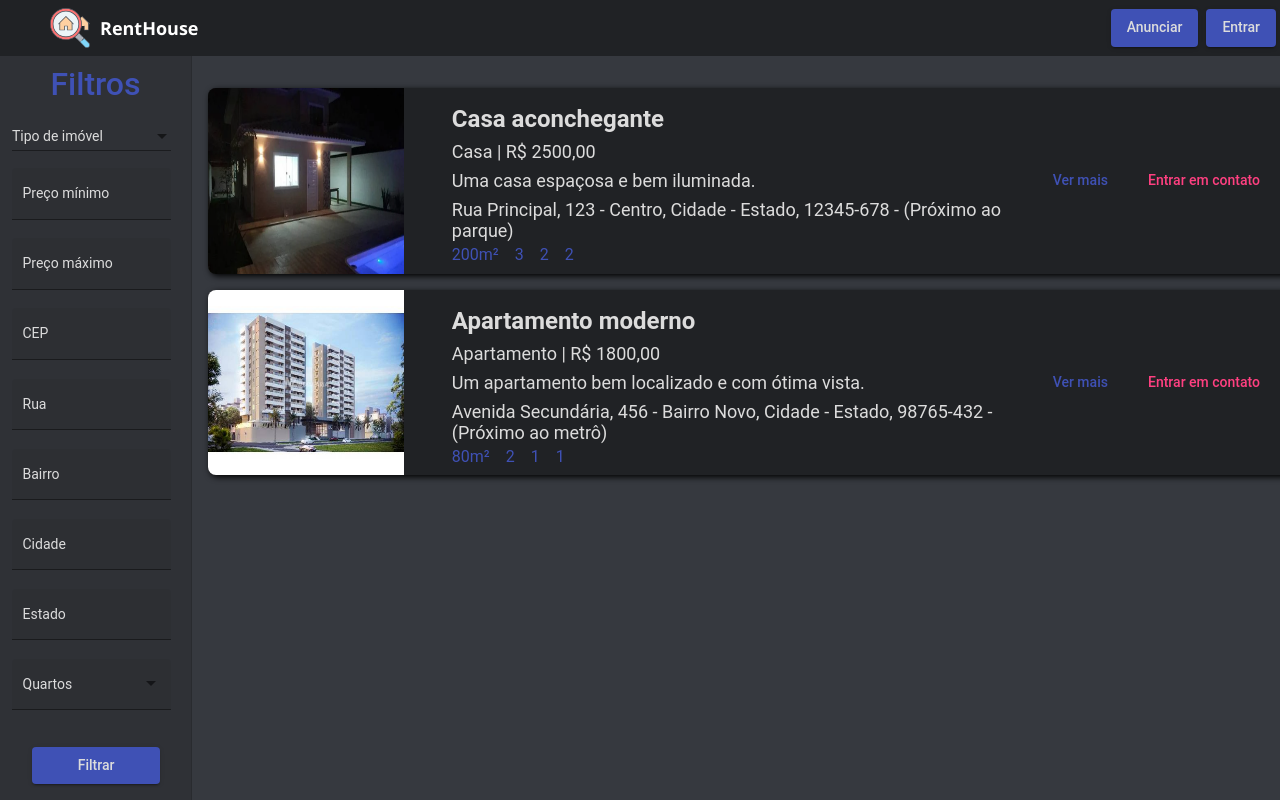
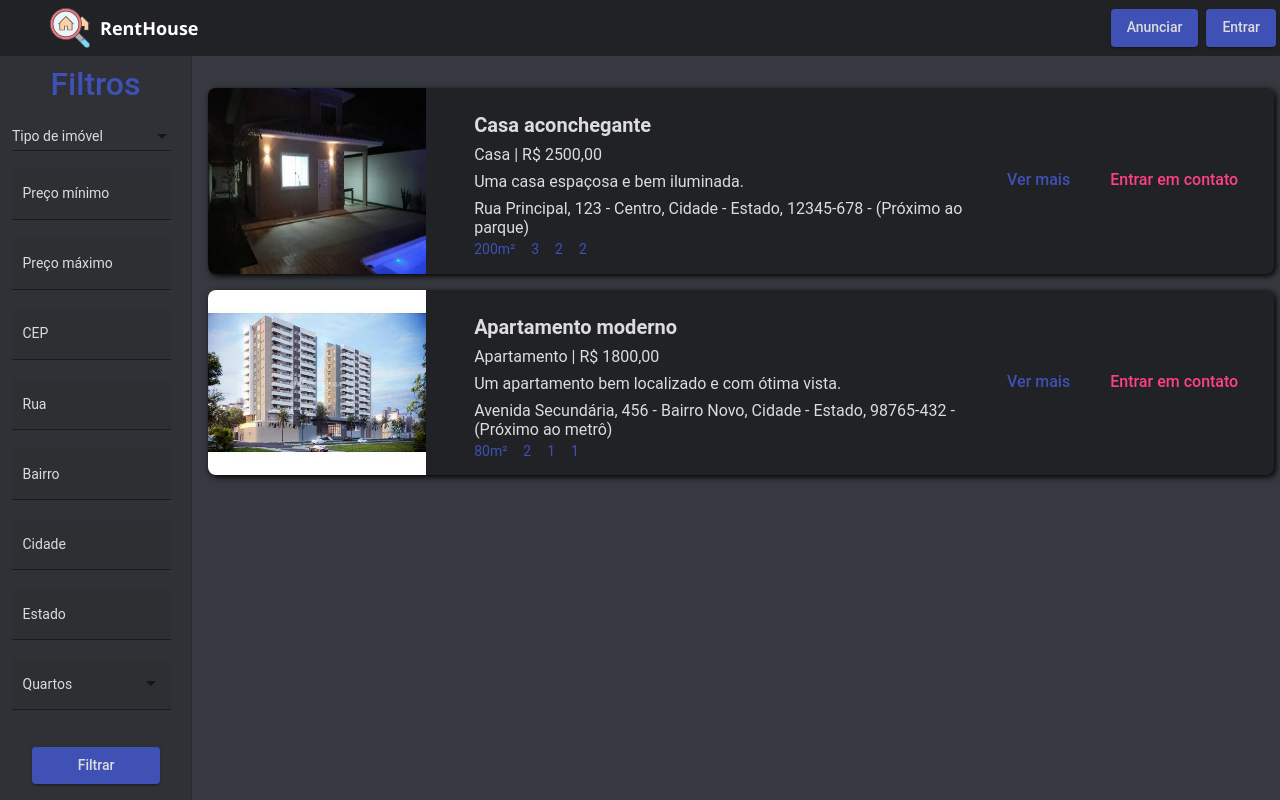
Before and after one commit to brenostarling/RentHouse, an Angular app in the folder angularapp/: page / in a window 1280 px wide. Built offline with nearby package versions, Linux system fonts and the light colour scheme; some icons are missing.

Commit message:
fix cards

```diff
--- a/angularapp/src/app/app.component.html
+++ b/angularapp/src/app/app.component.html
@@ -118,12 +118,16 @@
       <mat-list class="listProperties">
 
         <mat-list-item *ngFor="let house of properties" class="listItem">
-          <img [src]="getThumbnailPath(house)" alt="House Image" class="photoThumb">
+          <div class="photoSlot">
+            <img [src]="getThumbnailPath(house)" alt="House Image" class="photoitem">
+          </div>
 
+          <div class="itemContent">
             <div class="listItemContent">
               <div class="topSection">
                 <h1 matLine class="nameProperty">{{ house.name }}</h1>
-              <p matLine class="mainInformations">{{ house.type }} | R$ {{ (house.price).toFixed(2).replace('.', ',') }}
+                <p matLine class="mainInformations">{{ house.type }} | R$ {{ (house.price).toFixed(2).replace('.', ',')
+                  }}
                 </p>
                 <a class="addressInformation">{{ house.description }}</a>
               </div>
@@ -144,6 +148,7 @@
               <button mat-button class="buttonCard" color="accent"><i class="fi fi-rr-paper-plane"></i> Entrar em
                 contato</button>
             </div>
+          </div>
         </mat-list-item>
       </mat-list>
     </div>
--- a/angularapp/src/app/app.component.scss
+++ b/angularapp/src/app/app.component.scss
@@ -69,10 +69,6 @@ p {
   font-family: 'Segoe UI', Tahoma, Geneva, Verdana, sans-serif
 }
 
-.toolbar-title {
-  font-size: 18px;
-}
-
 .toolbar-filter {
   background-color: $secondary;
   color: $button;
@@ -120,13 +116,39 @@ p {
   padding: 16px;
 }
 
-.photoThumb {
+::ng-deep .listProperties .mat-list-item .mat-list-item-content {
+  padding: 0 !important;
+  width: 100%;
+}
+
+.listItem {
+  display: flex !important;
+  align-items: flex-start !important;
+  height: 185.8px !important;
+  width: 98% !important;
+  padding: 0 !important;
+  margin-bottom: 16px !important;
+  margin-top: 16px !important;
+  color: gainsboro !important;
+  background-color: $primary !important;
+  box-shadow: 2px 2px 6px rgb(0, 0, 0) !important;
+  border-radius: 8px !important;
+}
+
+.photoSlot {
   margin-right: 32px;
   border-top-left-radius: 8px;
   border-bottom-left-radius: 8px;
-  width: 18%;
+  width: 285px;
   height: 100%;
   float: left;
+}
+
+.photoitem {
+  width: 100%;
+  height: 100%;
+  border-top-left-radius: 8px;
+  border-bottom-left-radius: 8px;
 }
 
 .nameProperty {
@@ -142,6 +164,18 @@ p {
   font-size: 18px !important;
 }
 
+.buttonCard {
+  background-color: transparent;
+  color: $button;
+  margin: 4px;
+  font-size: 18px !important;
+}
+
+.iconsItem {
+  font-size: 16px !important;
+  margin-right: 16px;
+}
+
 .iconsCard {
   color: $button;
   display: flex;
@@ -150,28 +184,27 @@ p {
   margin-top: 4px;
 }
 
-.iconsItem {
-  font-size: 16px !important;
-  margin-right: 16px;
-}
-
-.listItem {
-  display: flex;
-  align-items: flex-start;
-}
-
 .listItemContent {
   flex: 1;
   margin-left: 16px;
 }
 
+.itemContent {
+  max-height: 170px;
+  width: 100%;
+  display: flex;
+  flex-direction: row;
+}
+
+.buttonSection {
+  display: flex;
+  align-items: center;
+  padding-right: 16px;
+}
+
 .topSection {
   display: flex;
   flex-direction: column;
-}
-
-.middleSection {
-  margin-top: 8px;
 }
 
 .bottomSection {
@@ -182,17 +215,55 @@ p {
   justify-content: space-between;
 }
 
-.buttonSection {
-  display: flex;
-  align-items: center;
-  padding-right: 16px;
-}
-
 .textGainsboro {
   color: gainsboro !important
 }
 
 /* Estilos responsivos */
+@media screen and (max-width: 1360px) {
+  .nameProperty {
+    font-size: 20px !important;
+  }
+
+  .mainInformations {
+    font-size: 16px !important;
+  }
+
+  .addressInformation {
+    font-size: 16px !important;
+  }
+
+  .buttonCard {
+    font-size: 16px !important;
+  }
+
+  .iconsItem {
+    font-size: 14px !important;
+  }
+}
+
+@media screen and (max-width: 1024px) {
+  .nameProperty {
+    font-size: 18px !important;
+  }
+
+  .mainInformations {
+    font-size: 14px !important;
+  }
+
+  .addressInformation {
+    font-size: 14px !important;
+  }
+
+  .buttonCard {
+    font-size: 14px !important;
+  }
+
+  .iconsItem {
+    font-size: 12px !important;
+  }
+}
+
 @media screen and (max-width: 767px) {
 
   .card-container>*:not(.circle-link),
--- a/angularapp/src/styles.scss
+++ b/angularapp/src/styles.scss
@@ -33,12 +33,6 @@ $button: #3f51b5;
   width: 95%;
 }
 
-.buttonCard {
-  background-color: transparent;
-  color: $button;
-  margin: 4px;
-}
-
 .menu-button {
   color: $button;
   font-size: 20px;
@@ -69,27 +63,6 @@ $button: #3f51b5;
 
 .custom-option.mat-selected {
   background-color: $terciary;
-}
-
-.mat-list-base .mat-list-item.mat-2-line {
-  height: 185.8px;
-  padding: 0px;
-  margin-bottom: 16px;
-  margin-top: 16px;
-  color: gainsboro;
-  background-color: $primary;
-  box-shadow: 2px 2px 6px rgb(0, 0, 0) !important;
-  border-radius: 8px;
-}
-
-.mat-list-base .mat-list-item .mat-list-item-content,
-.mat-list-base .mat-list-option .mat-list-item-content {
-  padding: 0 !important;
-}
-
-.listItem {
-  display: flex;
-  align-items: flex-start;
 }
 
 .dialogDefault {
```
Lines whose indentation alone changed are shown as unchanged.
